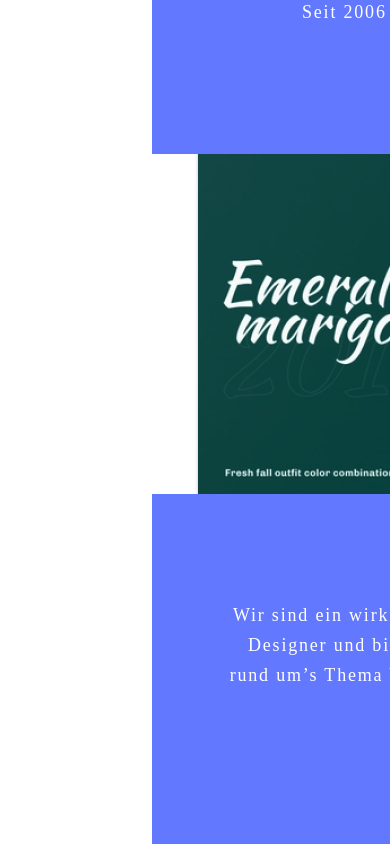
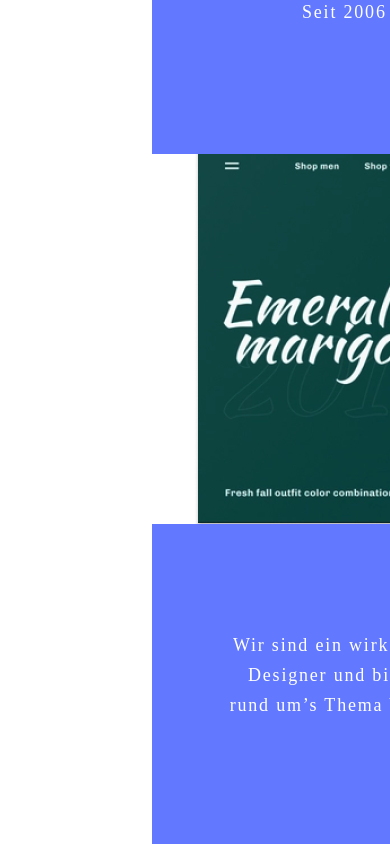
Before and after one commit to Shaliapyn/module-maket, a React (Create React App) app: page / in a window 390 px wide. Shown: the part 1380-2224 px from the top of the page. Built offline with nearby package versions, Linux system fonts and the light colour scheme.

Commit message:
correct responsive for 1024

```diff
--- a/src/components/Main/Main.module.scss
+++ b/src/components/Main/Main.module.scss
@@ -61,7 +61,10 @@
 
     }
     & li:not(:first-child) {
-        margin-top: 302px;
+        margin-top: 222px;
+        @media only screen and (max-width: 1024px){
+            margin-top: 322px;
+            }
     }
     @media only screen and (max-width: 1024px){
         align-items: center;
@@ -73,11 +76,12 @@
     display: flex;
     flex-direction: column;
     align-items: flex-start;
-    z-index: 100;
+    z-index: -100;
     width: 100%;
     @media only screen and (max-width: 1024px){
         align-items: center;
         top: 390px;
+        z-index: 100;
         }
     & :nth-child(odd) {
         align-self: flex-end;
@@ -87,7 +91,11 @@
 
     }
     & li:not(:first-child) {
-        margin-top: 340px;
+        margin-top: 280px;
+        @media only screen and (max-width: 1024px){
+            margin-top: 370px;
+            }
+
     }
 }
 .cloudBlock {
```
